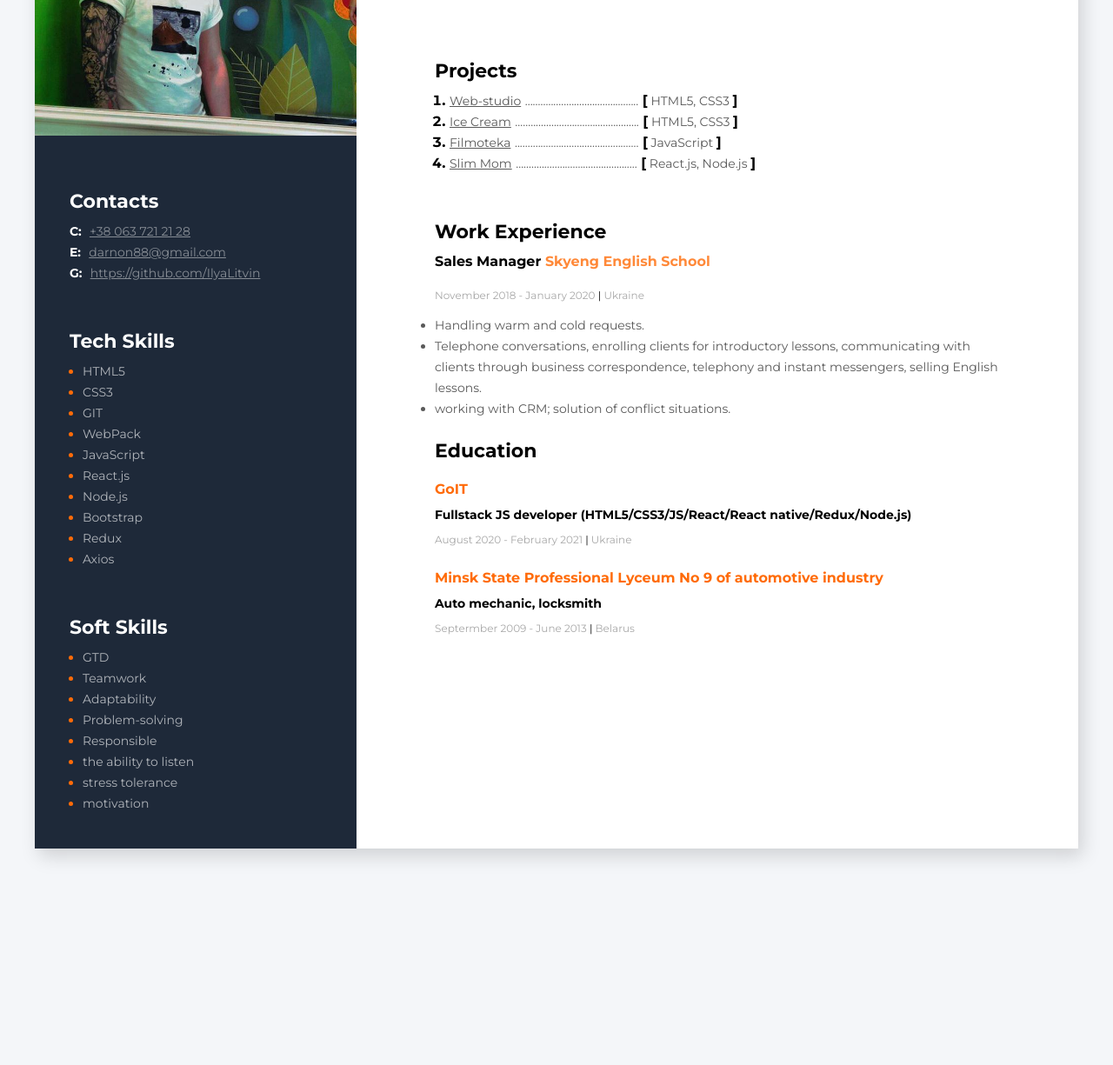
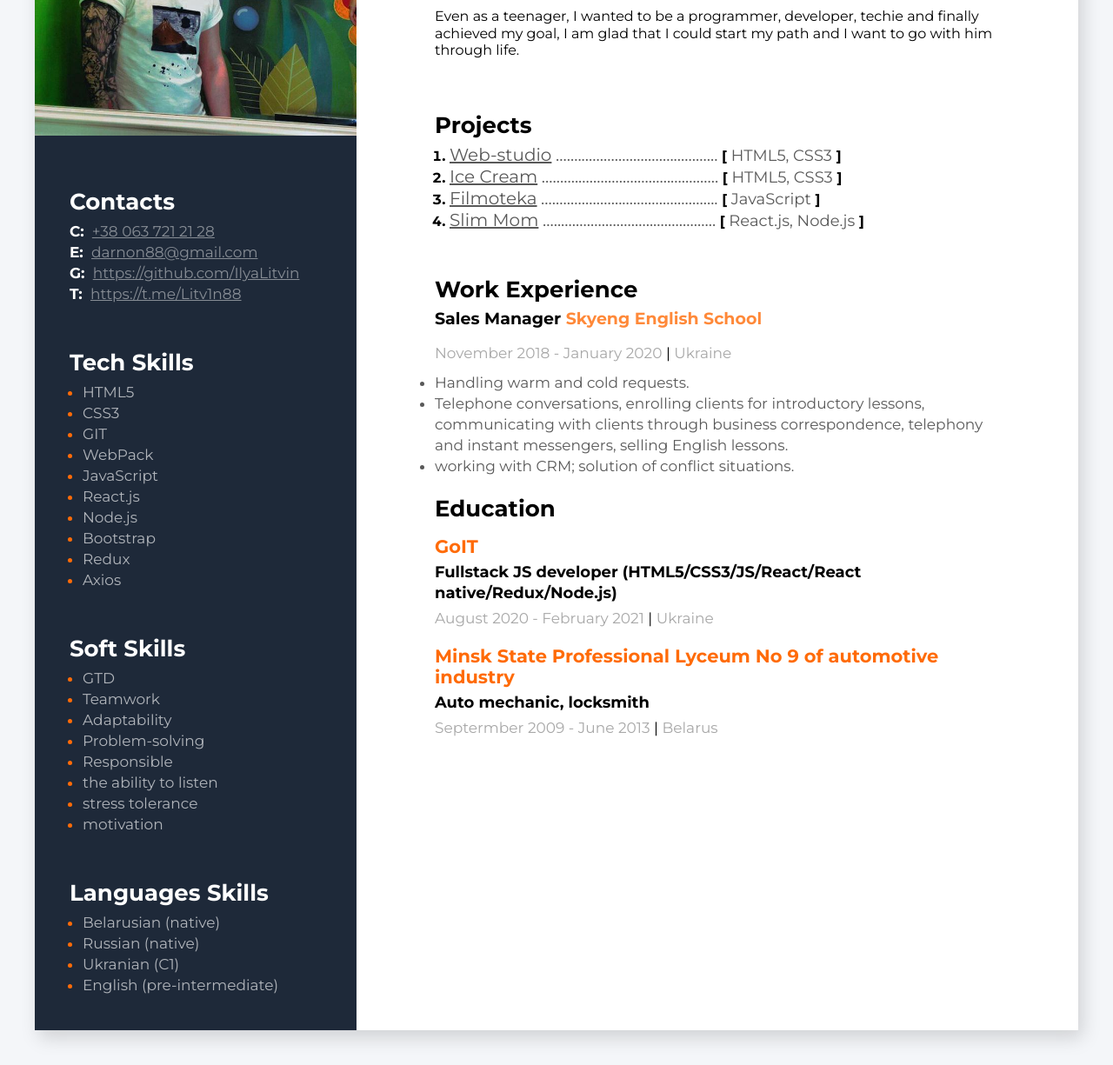
Before and after one commit to IlyaLitvin/resume, a plain HTML site: page index.html in a window 1280 px wide. Shown: the part 278-1503 px from the top of the page at 87% size. Before the commit the page ends 1294 px from the top, so only its background shows below. Drawn offline with Linux system fonts and the light colour scheme.

Commit message:
some fixes

```diff
--- a/css/styles.css
+++ b/css/styles.css
@@ -45,7 +45,7 @@ body {
 }
 
 .contacts {
-  font-size: 22px;
+  font-size: 26px;
   font-weight: 700;
   line-height: 24px;
   color: #fff;
@@ -53,14 +53,14 @@ body {
 }
 
 .contacts-link {
-  font-size: 14px;
+  font-size: 17px;
   font-weight: 400;
   line-height: 24px;
   color: #878d95;
 }
 
 .contacts-text {
-  font-size: 14px;
+  font-size: 17px;
   font-weight: 700;
   line-height: 24px;
   color: #fff;
@@ -68,7 +68,7 @@ body {
 }
 
 .tech-skills {
-  font-size: 22px;
+  font-size: 26px;
   font-weight: 700;
   line-height: 24px;
   color: #fff;
@@ -82,7 +82,7 @@ body {
 }
 
 .tech-skills-text {
-  font-size: 14px;
+  font-size: 17px;
   font-weight: 400;
   line-height: 24px;
   color: #ff6b08;
@@ -99,7 +99,7 @@ body {
   margin-top: 55px;
 }
 .Soft-Skills {
-  font-size: 22px;
+  font-size: 26px;
   font-weight: 700;
   line-height: 24px;
   color: #fff;
@@ -107,7 +107,7 @@ body {
 }
 
 .soft-stills-dot {
-  font-size: 14px;
+  font-size: 17px;
   font-weight: 400;
   line-height: 24px;
   color: #ff6b08;
@@ -118,8 +118,22 @@ body {
   color: #b0b4ba;
 }
 
+.languages-container {
+  margin-left: 40px;
+  margin-right: 40px;
+  margin-top: 55px;
+}
+
+.Languages-skills {
+  font-size: 26px;
+  font-weight: 700;
+  line-height: 24px;
+  color: #fff;
+  margin-bottom: 10px;
+}
+
 .profession {
-  font-size: 14px;
+  font-size: 23px;
   font-weight: 700;
   line-height: 24px;
   margin-bottom: 20px;
@@ -133,7 +147,7 @@ body {
 
 .description {
   color: #595959;
-  font-size: 14px;
+  font-size: 22px;
   font-weight: 400;
   line-height: 24px;
   margin-top: 24px;
@@ -144,7 +158,7 @@ body {
 }
 
 .the-bases {
-  font-size: 22px;
+  font-size: 26px;
   font-weight: 700;
   line-height: 24px;
   margin-bottom: 10px;
@@ -152,14 +166,14 @@ body {
 }
 
 .projects-link {
-  font-size: 14px;
+  font-size: 20px;
   font-weight: 400;
   line-height: 24px;
   color: #595959;
 }
 .tech-name {
   color: #595959;
-  font-size: 14px;
+  font-size: 18px;
   font-weight: 400;
   line-height: 24px;
 }
@@ -174,7 +188,7 @@ body {
 }
 
 .profession-title {
-  font-size: 16px;
+  font-size: 19px;
   font-weight: 700;
   line-height: 24px;
   margin-top: 10px;
@@ -186,7 +200,7 @@ body {
 }
 
 .company-work-date {
-  font-size: 12px;
+  font-size: 17px;
   font-weight: 400;
   line-height: 24px;
   color: #a8a8a8;
@@ -203,14 +217,14 @@ body {
 
 .profession-duties-item {
   color: #595959;
-  font-size: 14px;
+  font-size: 17px;
   font-weight: 400;
   line-height: 24px;
 }
 
 .place-of-study {
   color: #ff6b08;
-  font-size: 16px;
+  font-size: 21px;
   font-weight: 700;
   line-height: 24px;
   margin-top: 20px;
@@ -219,7 +233,7 @@ body {
 
 .education {
   color: #000000;
-  font-size: 14px;
+  font-size: 18px;
   font-weight: 700;
   line-height: 24px;
   margin-bottom: 5px;
--- a/index.html
+++ b/index.html
@@ -35,6 +35,11 @@
               <a class="contacts-link" href="https://github.com/IlyaLitvin">
                 https://github.com/IlyaLitvin</a>
             </div>
+            <div>
+              <span class="contacts-text"> T:</span>
+              <a class="contacts-link" href="https://t.me/Litv1n88">
+                https://t.me/Litv1n88</a>
+            </div>
           </div>
           <!--tech skills container-->
           <div class="tech-skills-container">
@@ -66,6 +71,16 @@
               <li class="soft-stills-dot"><span class="soft-stills-text">motivation</span></li>
             </ul>
           </div>
+          <!--languages container-->
+          <div class="languages-container">
+            <h3 class="Languages-skills">Languages Skills</h3>
+            <ul>
+              <li class="tech-skills-text"><span class="tech-skills-dot">Belarusian (native)</span></li>
+              <li class="tech-skills-text"><span class="tech-skills-dot">Russian (native)</span></li>
+              <li class="tech-skills-text"><span class="tech-skills-dot">Ukranian (С1)</span></li>
+              <li class="tech-skills-text"><span class="tech-skills-dot">English (pre-intermediate)</span></li>
+            </ul>
+          </div>
         </div>
       </div>
     </aside>
@@ -76,6 +91,9 @@
         <h2 class="profession">Front-End Developer</h2>
         <h1 class="name">Ilya Khrenov</h1>
         <p><span class="description"></span>
+          Even as a teenager, I wanted to be a programmer, developer, techie and finally achieved my goal, I am glad
+          that I could
+          start my path and I want to go with him through life.
         </p>
       </div>
       <!--projects container-->
```
